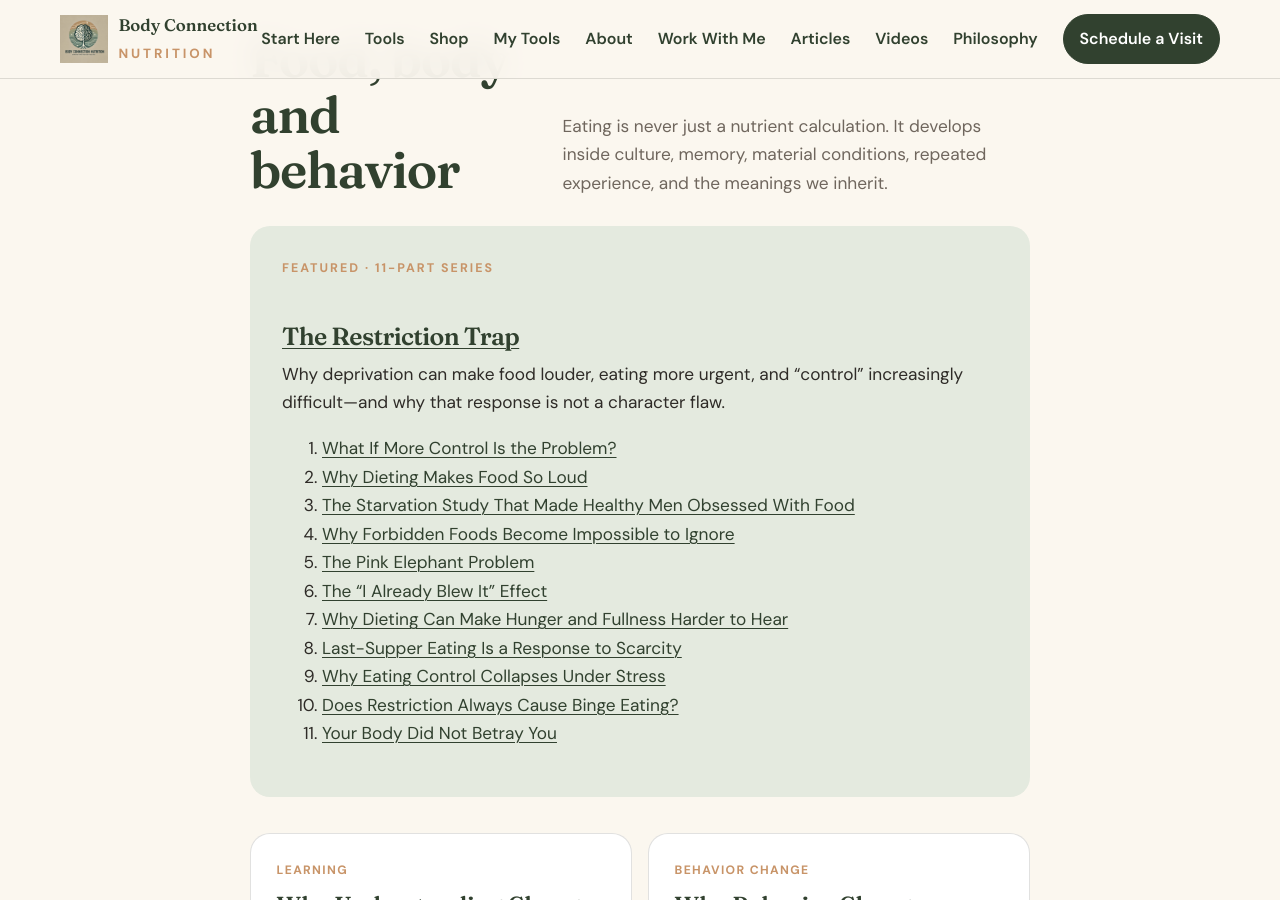
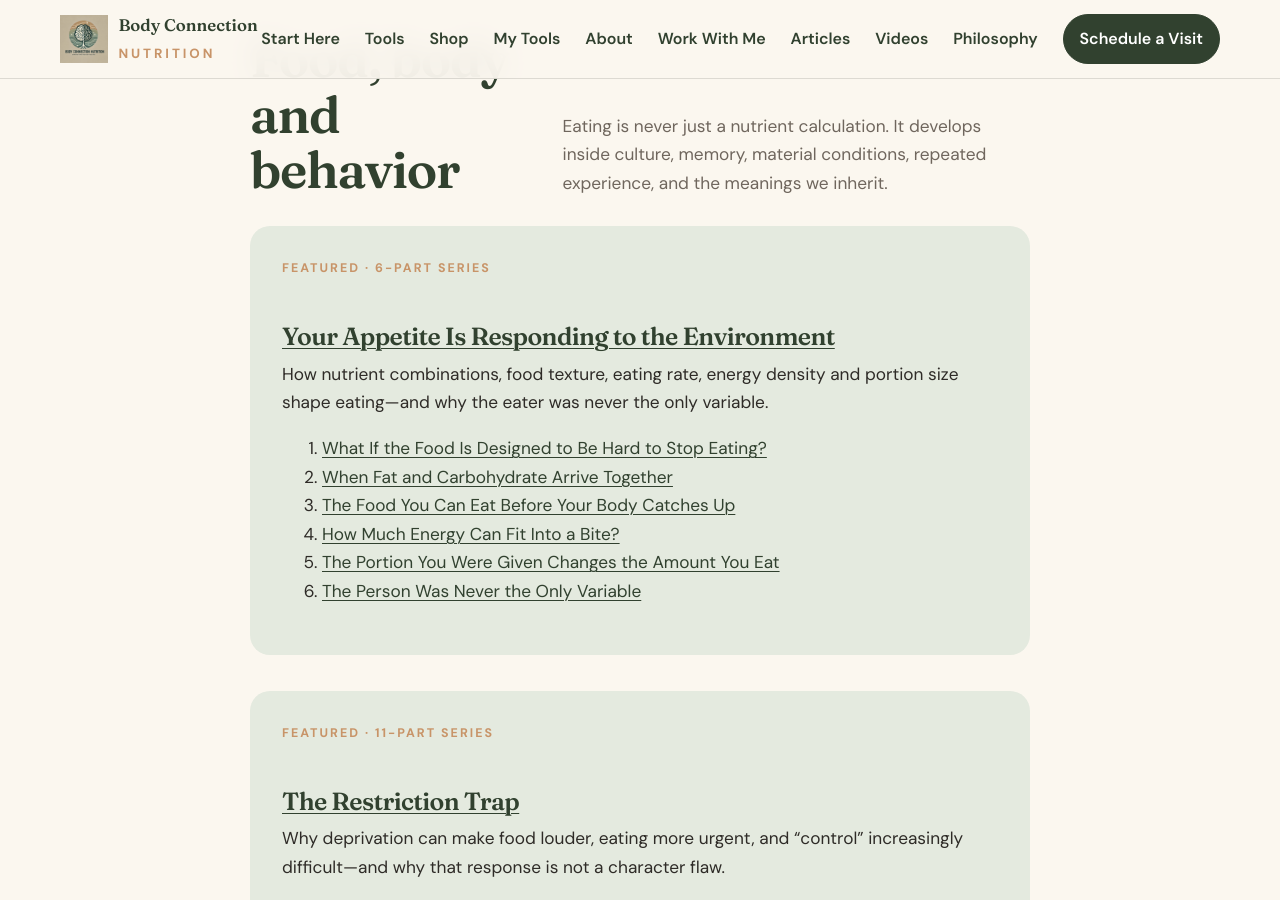
Before and after one commit to BodyConnectionNutrition/Nov-10-build, a Jekyll site: the page built from blog.md, in a window 1280 px wide and 900 px high, scrolled down 2184 px. Built offline with Jekyll 4.4.1, drawn with Linux system fonts in a browser that asks for light colours.

Commit message:
Add appetite series to Articles page

```diff
--- a/blog.md
+++ b/blog.md
@@ -52,6 +52,19 @@ intro: Clear science and deeper context for people who want to understand their
     <p>Eating is never just a nutrient calculation. It develops inside culture, memory, material conditions, repeated experience, and the meanings we inherit.</p>
   </div>
   <div class="library-grid">
+  <div class="library-note" style="grid-column:1 / -1;margin:0 0 1.25rem">
+    <p class="eyebrow">Featured · 6-part series</p>
+    <h2><a href="/blog/food-designed-hard-to-stop-eating/">Your Appetite Is Responding to the Environment</a></h2>
+    <p>How nutrient combinations, food texture, eating rate, energy density and portion size shape eating—and why the eater was never the only variable.</p>
+    <ol>
+      <li><a href="/blog/food-designed-hard-to-stop-eating/">What If the Food Is Designed to Be Hard to Stop Eating?</a></li>
+      <li><a href="/blog/fat-carbohydrate-food-reward/">When Fat and Carbohydrate Arrive Together</a></li>
+      <li><a href="/blog/eating-rate-matters/">The Food You Can Eat Before Your Body Catches Up</a></li>
+      <li><a href="/blog/energy-density-matters/">How Much Energy Can Fit Into a Bite?</a></li>
+      <li><a href="/blog/portion-size-changes-intake/">The Portion You Were Given Changes the Amount You Eat</a></li>
+      <li><a href="/blog/person-was-never-only-variable/">The Person Was Never the Only Variable</a></li>
+    </ol>
+  </div>
   <div class="library-note" style="grid-column:1 / -1;margin:0 0 1.25rem">
     <p class="eyebrow">Featured · 11-part series</p>
     <h2><a href="/blog/restriction-trap/">The Restriction Trap</a></h2>
```
